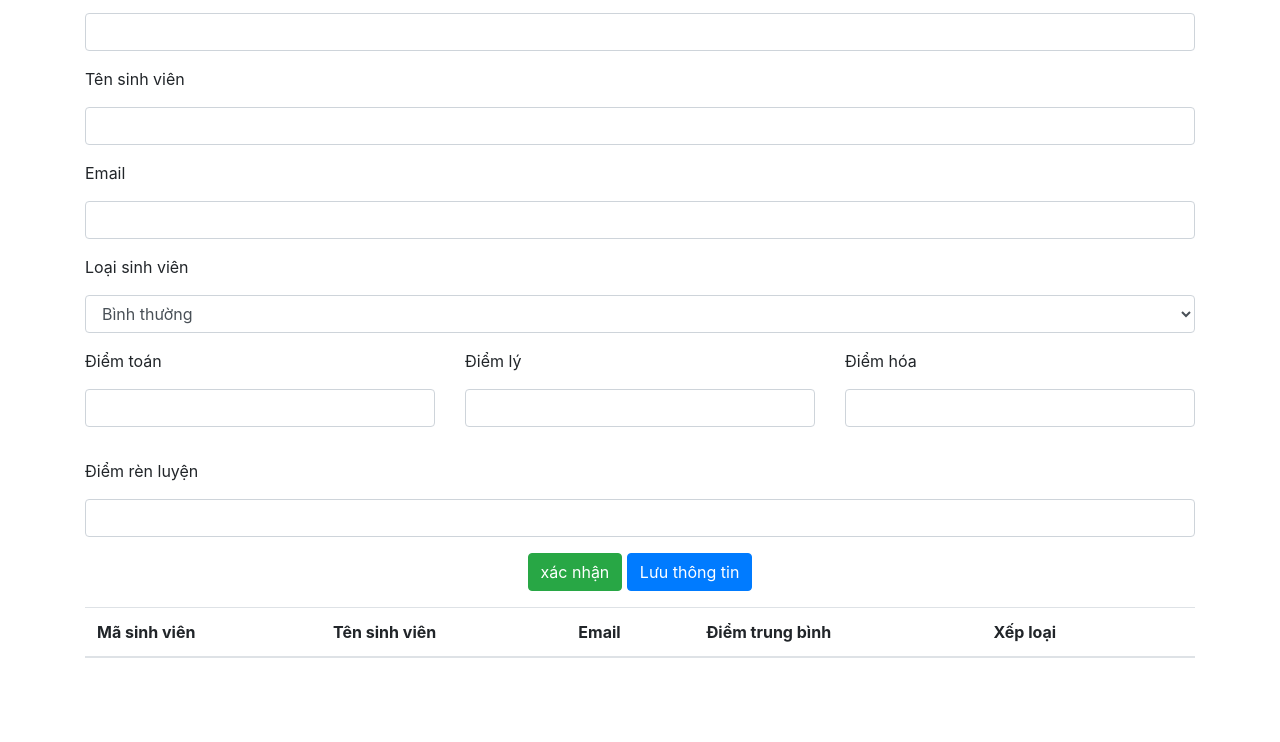
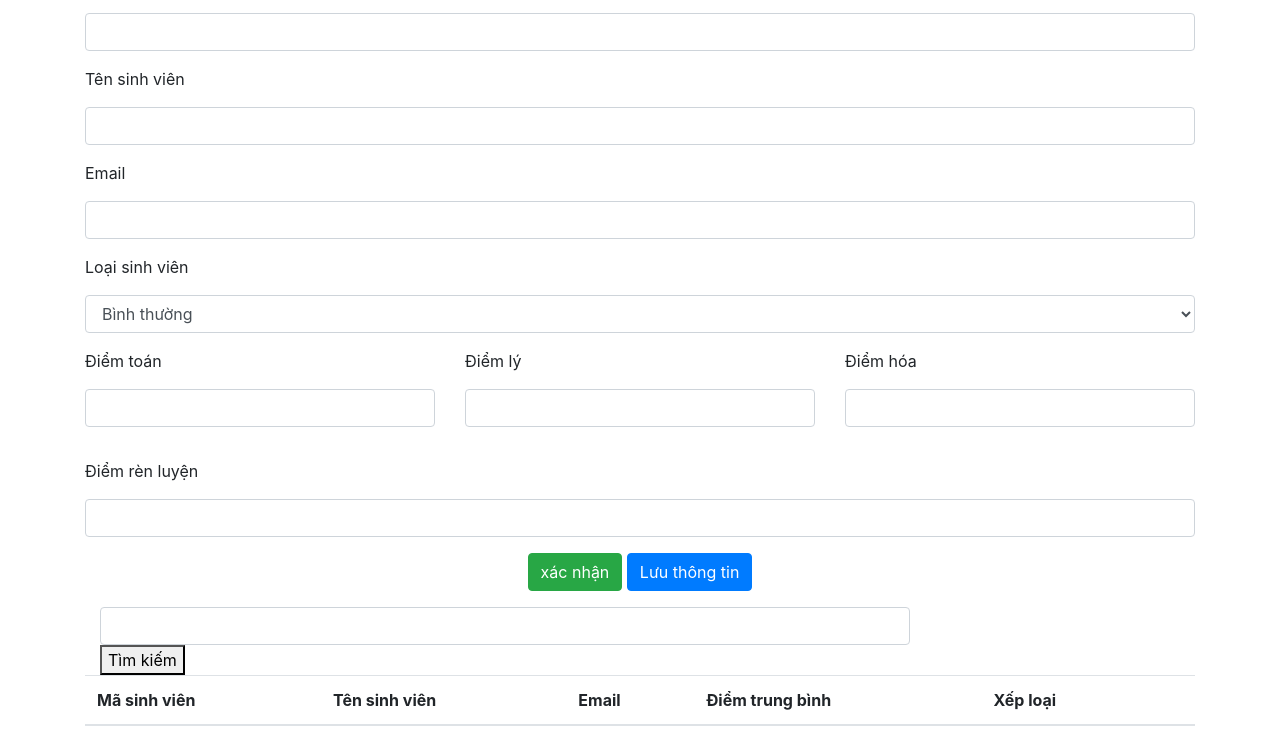
Before and after one commit to lemaiquoccuong1611/QuanLySinhVien, a plain HTML site: page views/index.html in a window 1280 px wide. Shown: the part 102-844 px from the top of the page. Before the commit the page ends 800 px from the top, so only its background shows below. Drawn offline with nearby package versions, Linux system fonts and the light colour scheme; no server answers.

Commit message:
'version2'

```diff
--- a/views/index.html
+++ b/views/index.html
@@ -102,6 +102,10 @@
             </div>
 
         </div>
+        <div class="container">
+            <input class="w-75 form-control"> <button>Tìm kiếm</button>
+
+        </div>
         <table class="table">
             <thead>
                 <tr>
```
